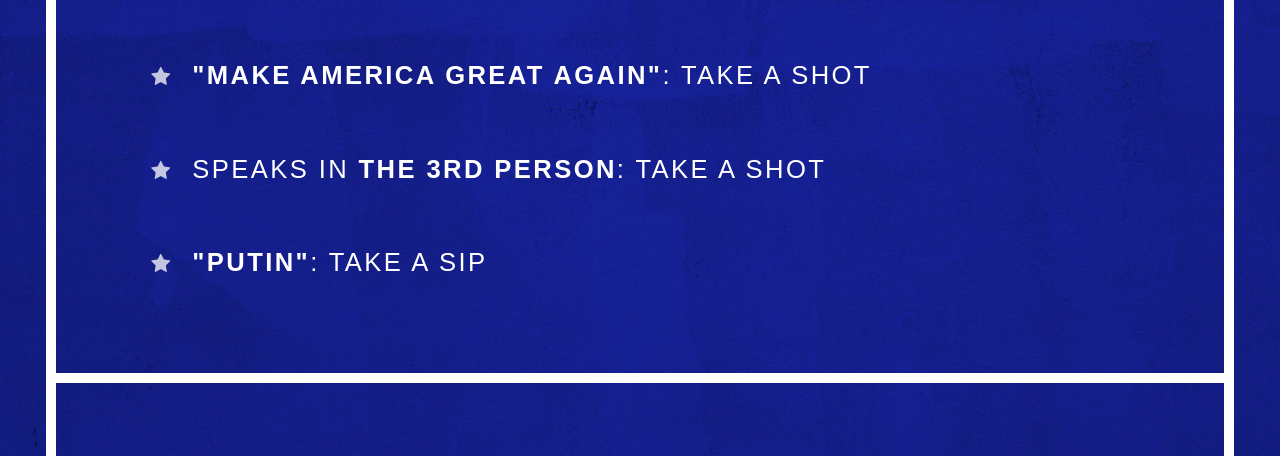
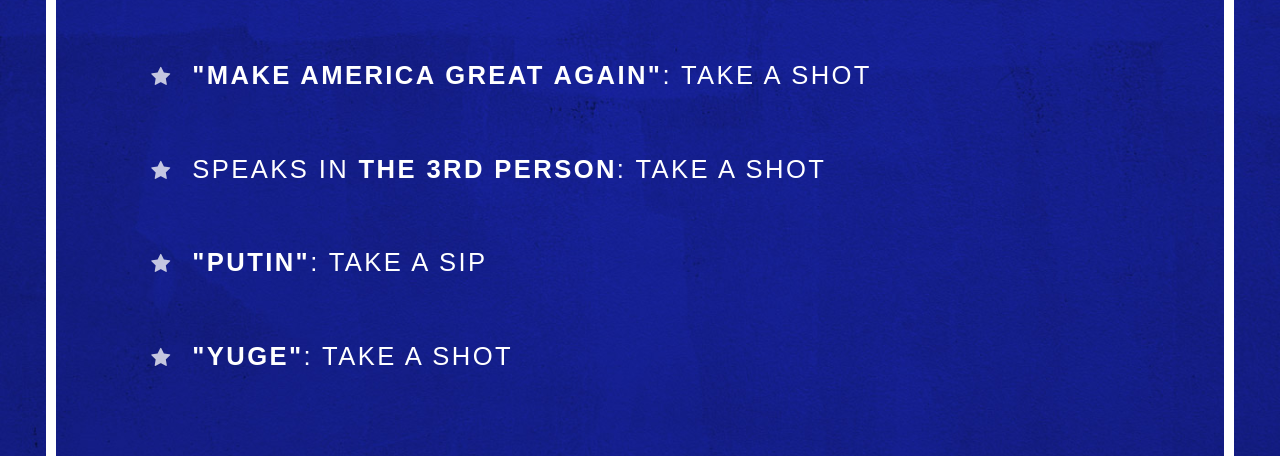
Before and after one commit to crazdmom/inauguration-drinking, a plain HTML site: page index.html in a window 1280 px wide. Shown: the part 1180-1636 px from the top of the page. Drawn offline with Linux system fonts and the light colour scheme.

Commit message:
Add bullet point

```diff
--- a/index.html
+++ b/index.html
@@ -39,6 +39,8 @@
     <li><i class="fa fa-star"></i> Speaks in <strong>the 3rd person</strong>: Take a shot</li>
 
     <li><i class="fa fa-star"></i> <strong>"Putin"</strong>: Take a sip</li>
+
+    <li><i class="fa fa-star"></i> <strong>"YUGE"</strong>: Take a shot</li>
   </ul>
 </div>
 
```
